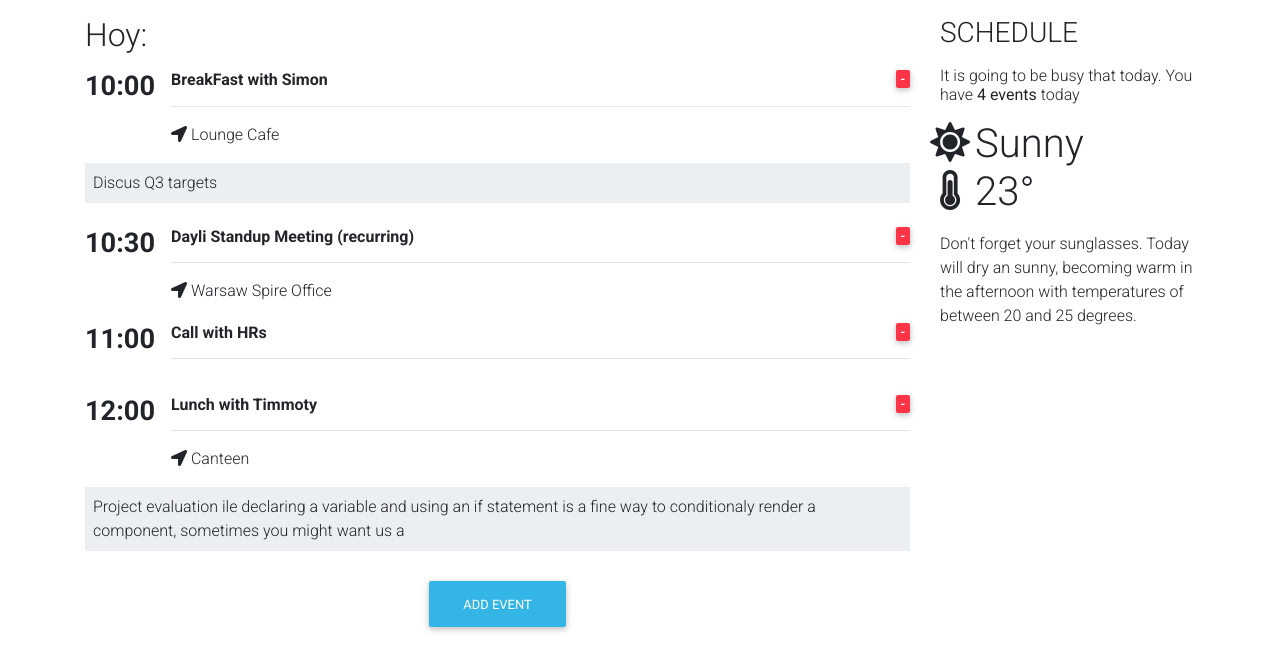
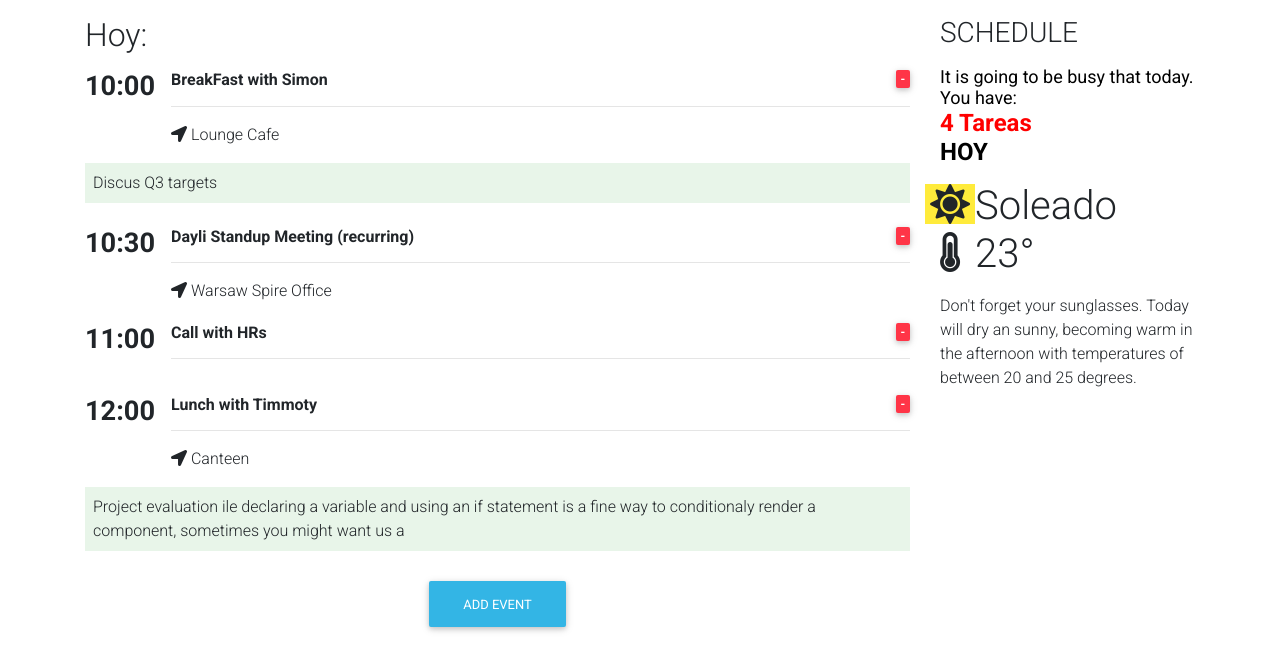
Before and after one commit to arcav/react-mdb-agenda, a React (Create React App) app: page / in a window 1280 px wide. Shown: the top 670 px of the page. Built offline with nearby package versions, Linux system fonts and the light colour scheme.

Commit message:
Arreglos

```diff
--- a/src/App.js
+++ b/src/App.js
@@ -3,7 +3,7 @@ import { MDBContainer, MDBRow, MDBCol } from 'mdbreact';
 import Data from './Data/Data.json';
 import Event from './components/EventBadge';
 import Modal from './components/Modal';
-import Button from './components/Button'
+import AddButton from './components/AddButton'
 import Thermometer from './components/Thermometer'
 import RightSection from './components/RightSection.js';
 
@@ -74,18 +74,15 @@ class App extends Component {
                   />
                 ))}
               </div>
-
-              <Button
+              <AddButton
                 toggleModal={this.toggleModal}
               />
             </MDBCol>
 
             <MDBCol md="3">
-
-              <RightSection>
-              {this.state.events.length}
-              </RightSection>
-
+            <RightSection
+            events={this.state.events.length}
+            />
               <Thermometer />
             </MDBCol>
           </MDBRow>
--- a/src/components/EventBadge.js
+++ b/src/components/EventBadge.js
@@ -27,7 +27,7 @@ const event = (props) => {
 					</div>
 				</div>
 				{props.description && (
-					<p className="p-2 mb-4 blue-grey lighten-5 blue-grey lighten-5">
+					<p className="p-2 mb-4 green lighten-5 ">
 						{props.description}
 					</p>
 				)}
--- a/src/components/RightSection.js
+++ b/src/components/RightSection.js
@@ -4,11 +4,15 @@ import React from 'react';
 const rightSection = (props) => {
   return (
     <div>
-
-              <h3 className="text-uppercase my-3">Schedule</h3>
+      <h3 className="text-uppercase my-3 ">Schedule</h3>
       <h6 className="my-3">
-                It is going to be busy that today. You have {""}
-                <b>{props.children} events </b>  today
+        <b style={{ color: "black", fontSize: "large" }}>
+          It is going to be busy that today. You have: <br />
+        </b>
+        <b style={{ textAlign:"right",color: "red", fontWeight: "bold", fontSize: "x-large"}}>
+          {props.events} Tareas <br />
+        </b>
+        <b style={{ color: "black", fontWeight: "bold", fontSize: "x-large" }}> HOY </b>
       </h6>
     </div>
   )
--- a/src/components/Thermometer.js
+++ b/src/components/Thermometer.js
@@ -7,13 +7,13 @@ const thermometer = () => {
 			<h1 className="my-3">
                 <MDBRow>
                   <MDBCol xs="3" className="text-center">
-                    <MDBIcon icon="sun" fixed />
+                    <MDBIcon icon="sun yellow" fixed />
                   </MDBCol>
-                  <MDBCol xs="9">Sunny</MDBCol>
+                  <MDBCol xs="9">Soleado</MDBCol>
                 </MDBRow>
                 <MDBRow>
                   <MDBCol xs="3" className="text-center">
-                    <MDBIcon icon="thermometer-three-quarters" fixed />
+                    <MDBIcon icon="thermometer-three-quarters " fixed />
                   </MDBCol>
                   <MDBCol xs="9"> 23°</MDBCol>
                 </MDBRow>
```
Also changed, not shown: src/components/AddButton.js (renamed from src/components/Button.js). Lines whose indentation alone changed are shown as unchanged.
